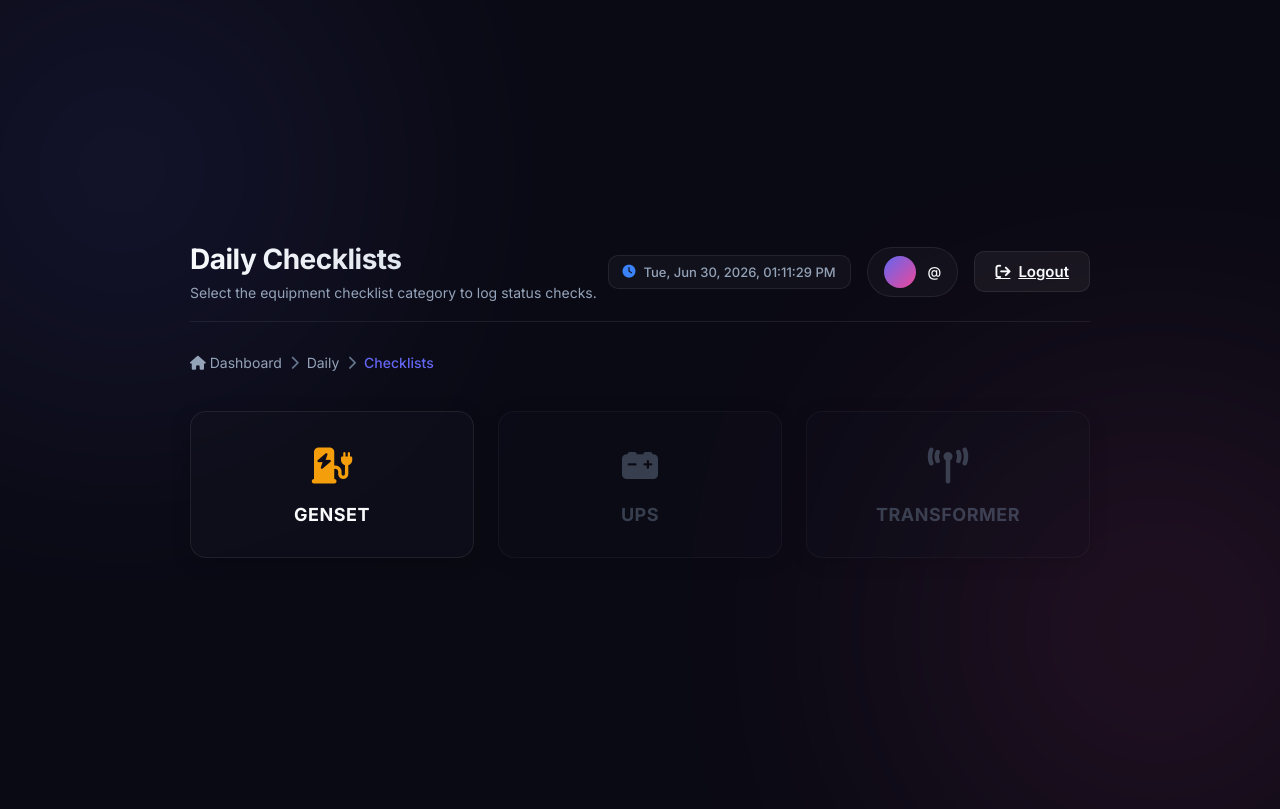
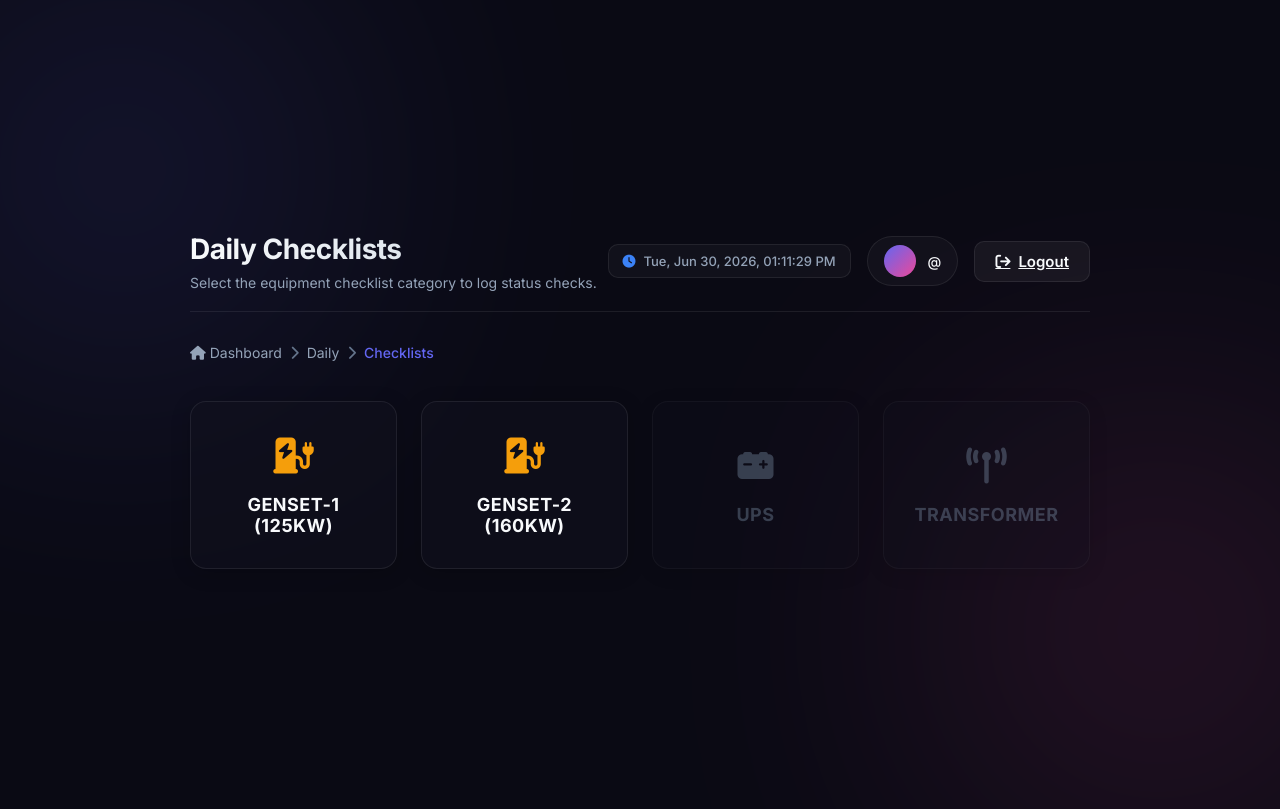
Before and after one commit to KISHORE24092004/AUDIT-APP, a Flask app: template templates/checklists.html in a window 1280 px wide; the page is wider, and only the part inside the window is pictured. Shown: the top 809 px of that part. Run offline with Flask 3, Linux system fonts and the light colour scheme; the template is opened without the code that fills it, so the values that code supplies are empty; parts of the project's set-up code (start-up, migrations or seed data) failed here and were passed over.

Commit message:
feat: Split Genset checklist into separate Genset-1 (125kW) and Genset-2 (160kW) pages

```diff
--- a/app.py
+++ b/app.py
@@ -392,14 +392,25 @@ def api_water_readings():
     month_data = [entry for entry in history if entry['date'].startswith(current_month_prefix)]
     return {"status": "success", "data": month_data, "month_year": month_year_display}
 
-# JSON API Route for Genset readings
-@app.route('/api/readings/genset')
+# JSON API Route for Genset-1 readings
+@app.route('/api/readings/genset1')
 @login_required
-def api_genset_readings():
+def api_genset1_readings():
     current_date = datetime.utcnow() + timedelta(hours=5, minutes=30)
     current_month_prefix = current_date.strftime("%Y-%m")
     month_year_display = current_date.strftime("%B %Y")
-    history = get_all_historical_readings('genset')
+    history = get_all_historical_readings('genset1')
+    month_data = [entry for entry in history if entry['date'].startswith(current_month_prefix)]
+    return {"status": "success", "data": month_data, "month_year": month_year_display}
+
+# JSON API Route for Genset-2 readings
+@app.route('/api/readings/genset2')
+@login_required
+def api_genset2_readings():
+    current_date = datetime.utcnow() + timedelta(hours=5, minutes=30)
+    current_month_prefix = current_date.strftime("%Y-%m")
+    month_year_display = current_date.strftime("%B %Y")
+    history = get_all_historical_readings('genset2')
     month_data = [entry for entry in history if entry['date'].startswith(current_month_prefix)]
     return {"status": "success", "data": month_data, "month_year": month_year_display}
 
@@ -418,36 +429,45 @@ def checklists():
     return render_template('checklists.html', user=user)
 
 # Genset Checklist Form
-@app.route('/dashboard/daily/checklists/genset', methods=['GET', 'POST'])
+@app.route('/dashboard/daily/checklists/genset/<int:genset_id>', methods=['GET', 'POST'])
 @login_required
-def genset_checklist():
+def genset_checklist(genset_id):
+    if genset_id not in [1, 2]:
+        flash("Invalid Genset ID specified.", "danger")
+        return redirect(url_for('checklists'))
+
     user = session['user']
     today_date = get_current_ist_date()
 
+    genset_name = "Genset-1" if genset_id == 1 else "Genset-2"
+    capacity = "125kW" if genset_id == 1 else "160kW"
+    db_prefix = f"genset{genset_id}"
+
     if request.method == 'POST':
         # Check if already locked
-        existing_data = get_readings_data('genset', today_date)
+        existing_data = get_readings_data(db_prefix, today_date)
         if existing_data:
-            flash("Checklist for today is already locked and cannot be modified.", "warning")
-            return redirect(url_for('genset_checklist'))
+            flash(f"Checklist for {genset_name} today is already locked and cannot be modified.", "warning")
+            return redirect(url_for('genset_checklist', genset_id=genset_id))
 
-        # Collect 22 checklist questions for G1 and G2
+        # Collect 22 checklist questions
         data = {}
         for idx in range(1, 23):
-            data[f'g1_q{idx}'] = 'OK' if request.form.get(f'g1_q{idx}') == 'OK' else '-'
-            data[f'g2_q{idx}'] = 'OK' if request.form.get(f'g2_q{idx}') == 'OK' else '-'
+            data[f'q{idx}'] = 'OK' if request.form.get(f'q{idx}') == 'OK' else '-'
 
-        if set_readings_data('genset', today_date, data):
-            flash("Genset checklist saved successfully!", "success")
-            return redirect(url_for('genset_checklist'))
+        if set_readings_data(db_prefix, today_date, data):
+            flash(f"{genset_name} checklist saved successfully!", "success")
+            return redirect(url_for('genset_checklist', genset_id=genset_id))
         else:
-            flash("Failed to save checklist to database.", "danger")
-            return render_template('genset.html', user=user, data=data, today_date=today_date, locked=False)
+            flash(f"Failed to save {genset_name} checklist to database.", "danger")
+            return render_template('genset.html', user=user, data=data, today_date=today_date, locked=False,
+                                   genset_id=genset_id, genset_name=genset_name, capacity=capacity)
 
     # Fetch today's readings if already entered
-    data = get_readings_data('genset', today_date)
+    data = get_readings_data(db_prefix, today_date)
     locked = True if data else False
-    return render_template('genset.html', user=user, data=data, today_date=today_date, locked=locked)
+    return render_template('genset.html', user=user, data=data, today_date=today_date, locked=locked,
+                           genset_id=genset_id, genset_name=genset_name, capacity=capacity)
 
 # Readings Category Dashboard (Power / Water Selection)
 @app.route('/dashboard/daily/readings')
@@ -852,42 +872,39 @@ def export_water():
         download_name="water_readings.xlsx"
     )
 
-# Export Genset checklist readings to Excel
-@app.route('/dashboard/daily/checklists/genset/export')
-@admin_required
-def export_genset():
+def export_single_genset(genset_id):
     import io
     import openpyxl
     from flask import send_file
 
-    # Get the current month and year in YYYY-MM format based on IST
     current_month_prefix = get_current_ist_date()[:7] # "YYYY-MM"
+    filename = f"genset{genset_id}_readings.xlsx"
+    db_prefix = f"genset{genset_id}"
+    doc_no = f"DOC NO: R/MAI/GS{genset_id}"
 
-    # Load template
-    template_path = os.path.join(os.path.dirname(__file__), "genset_readings.xlsx")
+    template_path = os.path.join(os.path.dirname(__file__), filename)
     if not os.path.exists(template_path):
-        return "Template genset_readings.xlsx not found on server.", 404
+        return f"Template {filename} not found on server.", 404
 
     try:
         wb = openpyxl.load_workbook(template_path)
         ws = wb['genset_readings']
 
-        # Clear data rows values and background fills
         from openpyxl.styles import PatternFill
         no_fill = PatternFill(fill_type=None)
         yellow_fill = PatternFill(start_color="FFC000", end_color="FFC000", fill_type="solid")
 
-        # Columns B to AS (indices 2 to 45)
+        # Columns B to W (indices 2 to 23)
         for r in range(4, 19):
-            for c in range(2, 46):
+            for c in range(2, 24):
                 ws.cell(row=r, column=c).value = None
                 ws.cell(row=r, column=c).fill = no_fill
         for r in range(21, 36):
-            for c in range(2, 46):
+            for c in range(2, 24):
                 ws.cell(row=r, column=c).value = None
                 ws.cell(row=r, column=c).fill = no_fill
 
-        # Calculate Sundays for the current calendar month
+        # Calculate Sundays
         try:
             year, month = map(int, current_month_prefix.split('-'))
         except Exception:
@@ -897,12 +914,11 @@ def export_genset():
         for day in range(1, 32):
             try:
                 dt = datetime(year, month, day)
-                if dt.weekday() == 6: # Sunday
+                if dt.weekday() == 6:
                     sundays.append(day)
             except ValueError:
                 pass
 
-        # Apply yellow fill to actual Sunday rows
         for D in sundays:
             if 1 <= D <= 15:
                 row_idx = D + 3
@@ -910,27 +926,22 @@ def export_genset():
                 row_idx = D + 5
             else:
                 row_idx = None
-
             if row_idx:
-                for c in range(1, 46):
+                for c in range(1, 24):
                     ws.cell(row=row_idx, column=c).fill = yellow_fill
     except Exception as e:
-        app.logger.error(f"Error loading/clearing Excel template: {str(e)}")
         return f"Error loading Excel template: {str(e)}", 500
 
-    # Get all historical readings
-    history = get_all_historical_readings('genset')
+    history = get_all_historical_readings(db_prefix)
 
-    # Populate the table cells
     for entry in history:
-        date_str = entry['date'] # "YYYY-MM-DD"
+        date_str = entry['date']
         if not date_str.startswith(current_month_prefix):
             continue
 
         data = entry['data']
         try:
-            day_part = date_str.split('-')[2]
-            D = int(day_part)
+            D = int(date_str.split('-')[2])
         except Exception:
             continue
 
@@ -942,32 +953,25 @@ def export_genset():
             row_idx = None
 
         if row_idx:
-            # Write G1 checks to columns B to W (indices 2 to 23)
             for idx in range(1, 23):
-                val = data.get(f'g1_q{idx}', '-')
+                val = data.get(f'q{idx}', '-')
                 ws.cell(row=row_idx, column=idx+1, value=val)
-            # Write G2 checks to columns X to AS (indices 24 to 45)
-            for idx in range(1, 23):
-                val = data.get(f'g2_q{idx}', '-')
-                ws.cell(row=row_idx, column=idx+23, value=val)
 
-    # Fill in the Month/Year header cells (merged AQ1:AS1, column AQ is 43)
     try:
         parts = current_month_prefix.split('-')
         month_year_str = f"{parts[1]}/{parts[0]}"
     except Exception:
         month_year_str = ""
 
-    aq1_cell = ws.cell(row=1, column=43, value=f"DOC NO: R/MAI/GS\nMONTH/YEAR: {month_year_str}")
+    v1_cell = ws.cell(row=1, column=22, value=f"{doc_no}\nMONTH/YEAR: {month_year_str}")
     from openpyxl.styles import Alignment
-    current_align = aq1_cell.alignment
-    aq1_cell.alignment = Alignment(
+    current_align = v1_cell.alignment
+    v1_cell.alignment = Alignment(
         horizontal=current_align.horizontal if current_align else 'left',
         vertical=current_align.vertical if current_align else 'center',
         wrap_text=True
     )
 
-    # Save the file to memory
     file_stream = io.BytesIO()
     wb.save(file_stream)
     file_stream.seek(0)
@@ -976,8 +980,18 @@ def export_genset():
         file_stream,
         mimetype="application/vnd.openxmlformats-officedocument.spreadsheetml.sheet",
         as_attachment=True,
-        download_name="genset_readings.xlsx"
+        download_name=f"genset{genset_id}_readings.xlsx"
     )
+
+@app.route('/dashboard/daily/checklists/genset1/export')
+@admin_required
+def export_genset1():
+    return export_single_genset(1)
+
+@app.route('/dashboard/daily/checklists/genset2/export')
+@admin_required
+def export_genset2():
+    return export_single_genset(2)
 
 # Admin and User CRUD Management Routes
 def get_admin_supabase_client():
--- a/static/js/main.js
+++ b/static/js/main.js
@@ -106,7 +106,8 @@ document.addEventListener('DOMContentLoaded', () => {
   const telemetryForms = [
     { id: 'power-readings-form', key: 'draft_power_readings' },
     { id: 'water-readings-form', key: 'draft_water_readings' },
-    { id: 'genset-checklist-form', key: 'draft_genset_checklist' }
+    { id: 'genset1-checklist-form', key: 'draft_genset1_checklist' },
+    { id: 'genset2-checklist-form', key: 'draft_genset2_checklist' }
   ];
 
   telemetryForms.forEach(config => {
@@ -247,8 +248,10 @@ document.addEventListener('DOMContentLoaded', () => {
           viewerTitle.innerHTML = '<i class="fa-solid fa-bolt" style="color: var(--color-warning);"></i> Power House Telemetry - Monthly View';
         } else if (type === 'water') {
           viewerTitle.innerHTML = '<i class="fa-solid fa-droplet" style="color: var(--color-info);"></i> Water Valves Telemetry - Monthly View';
+        } else if (type === 'genset1') {
+          viewerTitle.innerHTML = '<i class="fa-solid fa-charging-station" style="color: var(--color-warning);"></i> Genset-1 (125kW) Checklist - Monthly View';
         } else {
-          viewerTitle.innerHTML = '<i class="fa-solid fa-charging-station" style="color: var(--color-warning);"></i> Genset Checklist - Monthly View';
+          viewerTitle.innerHTML = '<i class="fa-solid fa-charging-station" style="color: #f59e0b;"></i> Genset-2 (160kW) Checklist - Monthly View';
         }
 
         // Open modal
@@ -267,8 +270,10 @@ document.addEventListener('DOMContentLoaded', () => {
               viewerTitle.innerHTML = `<i class="fa-solid fa-bolt" style="color: var(--color-warning);"></i> Power House Telemetry - ${monthYearDisplay}`;
             } else if (type === 'water') {
               viewerTitle.innerHTML = `<i class="fa-solid fa-droplet" style="color: var(--color-info);"></i> Water Valves Telemetry - ${monthYearDisplay}`;
+            } else if (type === 'genset1') {
+              viewerTitle.innerHTML = `<i class="fa-solid fa-charging-station" style="color: var(--color-warning);"></i> Genset-1 (125kW) Checklist - ${monthYearDisplay}`;
             } else {
-              viewerTitle.innerHTML = `<i class="fa-solid fa-charging-station" style="color: var(--color-warning);"></i> Genset Checklist - ${monthYearDisplay}`;
+              viewerTitle.innerHTML = `<i class="fa-solid fa-charging-station" style="color: #f59e0b;"></i> Genset-2 (160kW) Checklist - ${monthYearDisplay}`;
             }
 
             // Compute days of current month
@@ -377,8 +382,9 @@ document.addEventListener('DOMContentLoaded', () => {
               }
               html += `</tbody></table>`;
             } else {
-              // Build Genset 1 Table
-              html += `<div style="padding: 16px;"><h3 style="font-size: 15px; margin-bottom: 12px; color: var(--text-primary); text-transform: uppercase; letter-spacing: 0.5px; border-left: 3px solid var(--color-warning); padding-left: 8px;">Generator Set 1</h3></div>`;
+              const label = type === 'genset1' ? 'Genset-1 (125kW)' : 'Genset-2 (160kW)';
+              const titleColor = type === 'genset1' ? 'var(--color-warning)' : '#f59e0b';
+              html += `<div style="padding: 16px;"><h3 style="font-size: 15px; margin-bottom: 12px; color: var(--text-primary); text-transform: uppercase; letter-spacing: 0.5px; border-left: 3px solid ${titleColor}; padding-left: 8px;">${label}</h3></div>`;
               html += `<div style="overflow-x: auto; width: 100%;"><table class="viewer-table">
                 <thead>
                   <tr>
@@ -401,39 +407,7 @@ document.addEventListener('DOMContentLoaded', () => {
                 html += `<tr ${rowClass}>
                   <td style="font-weight: 600; min-width: 100px;">${dateStr}</td>`;
                 for (let i = 1; i <= 22; i++) {
-                  const checkVal = val[`g1_q${i}`] || '-';
-                  const displaySymbol = checkVal === 'OK' ? '<span style="color: var(--color-success); font-weight: bold;">✔</span>' : '-';
-                  html += `<td style="text-align: center;">${displaySymbol}</td>`;
-                }
-                html += `</tr>`;
-              }
-              html += `</tbody></table></div>`;
-
-              // Build Genset 2 Table
-              html += `<div style="padding: 24px 16px 16px 16px;"><h3 style="font-size: 15px; margin-bottom: 12px; color: var(--text-primary); text-transform: uppercase; letter-spacing: 0.5px; border-left: 3px solid #ec4899; padding-left: 8px;">Generator Set 2</h3></div>`;
-              html += `<div style="overflow-x: auto; width: 100%;"><table class="viewer-table">
-                <thead>
-                  <tr>
-                    <th>Date</th>`;
-              for (let i = 1; i <= 22; i++) {
-                html += `<th title="Question ${i}">Q${i}</th>`;
-              }
-              html += `</tr>
-                </thead>
-                <tbody>`;
-
-              for (let d = 1; d <= daysInMonth; d++) {
-                const dateStr = `${year}-${String(month + 1).padStart(2, '0')}-${String(d).padStart(2, '0')}`;
-                const entry = dataList.find(e => e.date === dateStr);
-                const val = entry ? entry.data : {};
-                const dateObj = new Date(year, month, d);
-                const isSunday = dateObj.getDay() === 0;
-                const rowClass = isSunday ? 'class="sunday-row"' : '';
-
-                html += `<tr ${rowClass}>
-                  <td style="font-weight: 600; min-width: 100px;">${dateStr}</td>`;
-                for (let i = 1; i <= 22; i++) {
-                  const checkVal = val[`g2_q${i}`] || '-';
+                  const checkVal = val[`q${i}`] || '-';
                   const displaySymbol = checkVal === 'OK' ? '<span style="color: var(--color-success); font-weight: bold;">✔</span>' : '-';
                   html += `<td style="text-align: center;">${displaySymbol}</td>`;
                 }
--- a/templates/checklists.html
+++ b/templates/checklists.html
@@ -43,12 +43,20 @@
 
   <!-- Navigation Grid -->
   <div class="nav-grid">
-    <!-- Genset Option -->
-    <a href="{{ url_for('genset_checklist') }}" class="nav-card">
+    <!-- Genset-1 (125kW) Option -->
+    <a href="{{ url_for('genset_checklist', genset_id=1) }}" class="nav-card">
       <div class="nav-card-icon" style="color: var(--color-warning);">
         <i class="fa-solid fa-charging-station"></i>
       </div>
-      <span class="nav-card-title">Genset</span>
+      <span class="nav-card-title">Genset-1 (125kW)</span>
+    </a>
+
+    <!-- Genset-2 (160kW) Option -->
+    <a href="{{ url_for('genset_checklist', genset_id=2) }}" class="nav-card">
+      <div class="nav-card-icon" style="color: #f59e0b;">
+        <i class="fa-solid fa-charging-station"></i>
+      </div>
+      <span class="nav-card-title">Genset-2 (160kW)</span>
     </a>
 
     <!-- UPS Option (Disabled) -->
```
Also changed, not shown: generate_genset_template.py (+35 -34 lines), templates/documents.html (+25 -5 lines), templates/genset.html (+11 -18 lines), 3 other files.
